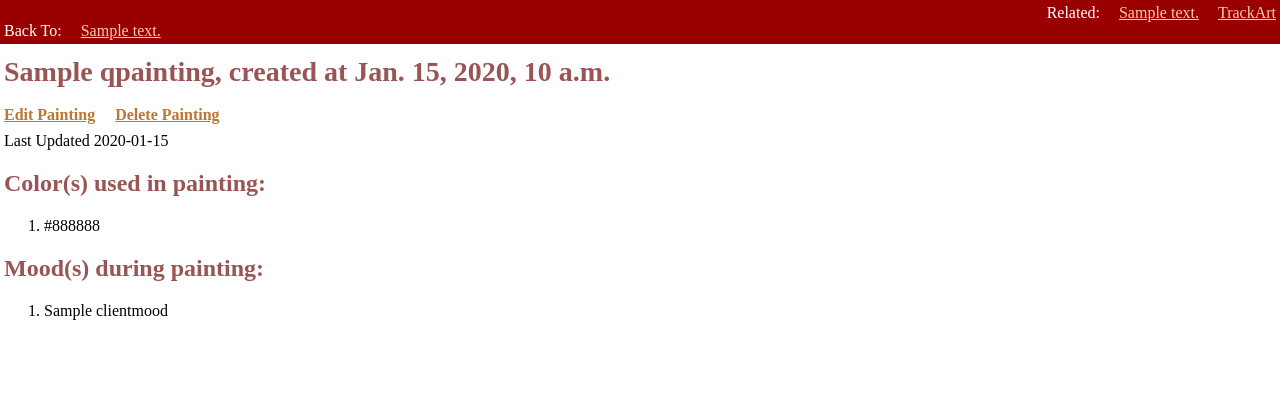
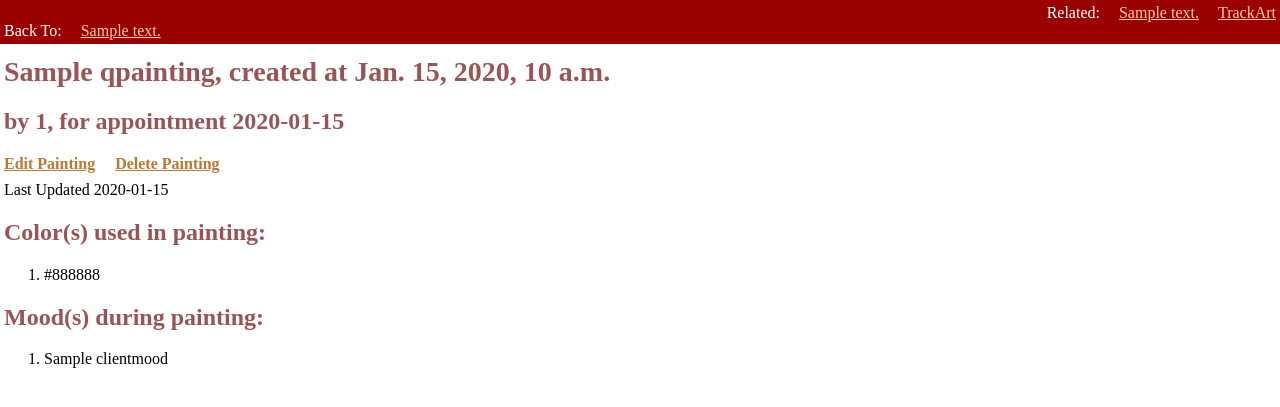
Before and after one commit to jslandport/django-arttherapy-sample, a Django app: template arttherapy/trackart/templates/trackart/paintingone.html in a window 1280 px wide. Shown: the top 407 px of the page. Run offline with Django 3.2, Linux system fonts and the light colour scheme; the template is opened without the code that fills it: most values are stand-ins (such as "Sample title", 1, 10 or a date in 2020).

Commit message:
Update paintingone.html

```diff
--- a/arttherapy/trackart/templates/trackart/paintingone.html
+++ b/arttherapy/trackart/templates/trackart/paintingone.html
@@ -17,6 +17,7 @@ EXPECTED INCOMING PARAMETERS:
       >> TO REFACTOR >> I'd rather be able to just output {{ qpainting }}, but I can't get the __str__(self) method in models.py, which creates that string value, to create TIMEZONE AWARE datetimes.
       {% endcomment %}
       <h1>{{ qpainting.art_paintingtitle }}, created at {{ qpainting.createDate }}</h1>
+      <h2>by {{ qpainting.art_appointmentid.art_clientid }}, for appointment {{ qpainting.art_appointmentid.art_appointmenttime }}</h2>
 
       <div class="series">
          <div><a href="/appointment/{{ qpainting.art_appointmentid.pk }}/paintingwrite/{{ pkid }}">Edit Painting</a></div>
```
